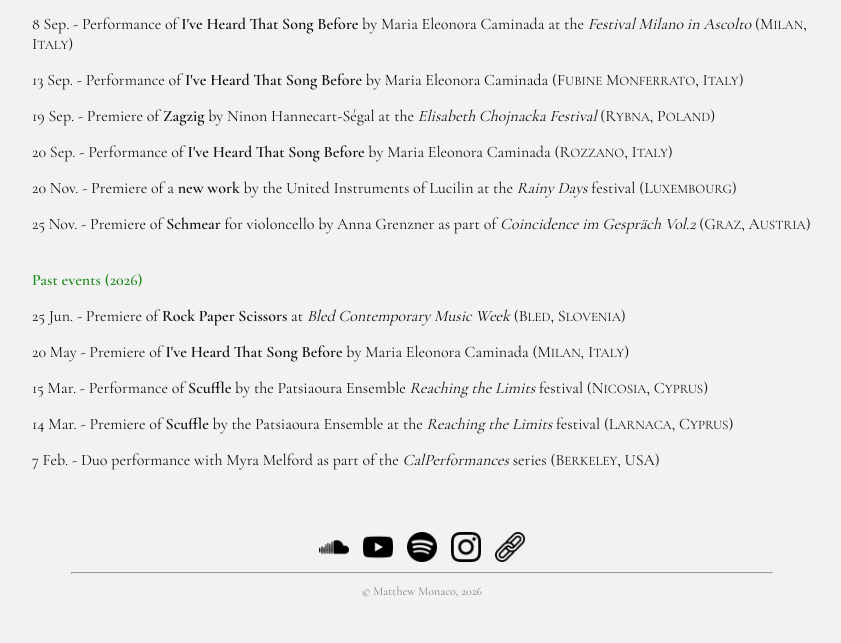
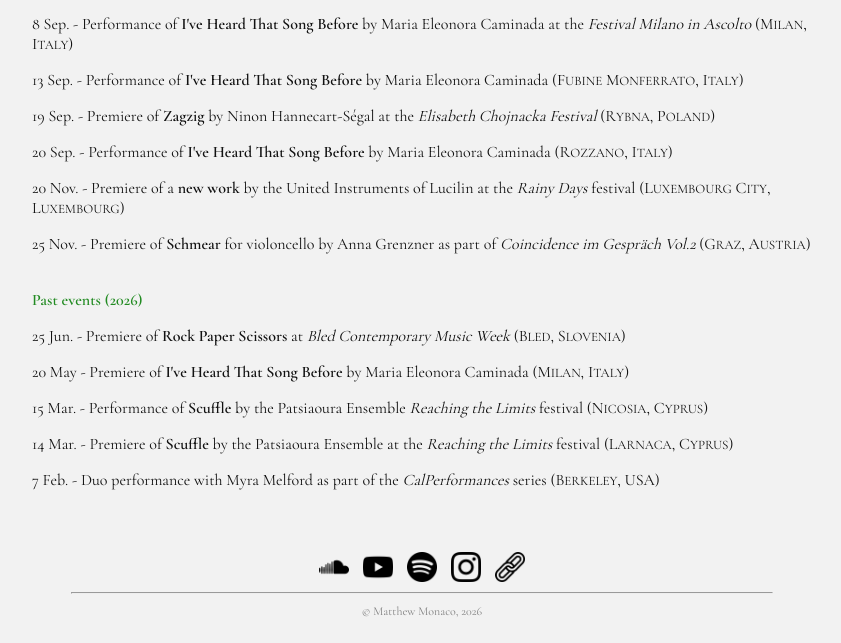
Before and after one commit to matthew-monaco/matthew-monaco.github.io, a Jekyll site: the page built from index.md, in a window 1280 px wide. Shown: the part 487-1130 px from the top of the page, without its empty margins (218-1059 px from the left). Built offline with Jekyll 4.4.1, drawn with Linux system fonts in a browser that asks for light colours.

Commit message:
Update index.md

```diff
--- a/index.md
+++ b/index.md
@@ -16,7 +16,7 @@ I am a Paris-based composer and pianist, originally from New Jersey. Feel free t
 <p>13 Sep. - Performance of <strong>I've Heard That Song Before</strong> by Maria Eleonora Caminada (F<font size="2">UBINE</font> M<font size="2">ONFERRATO</font>, I<font size="2">TALY</font>)</p>
 <p>19 Sep. -  Premiere of <strong>Zagzig</strong> by Ninon Hannecart-Ségal at the <em>Elisabeth Chojnacka Festival</em> (R<font size="2">YBNA</font>, P<font size="2">OLAND</font>)</p>
 <p>20 Sep. - Performance of <strong>I've Heard That Song Before</strong> by Maria Eleonora Caminada (R<font size="2">OZZANO</font>, I<font size="2">TALY</font>)</p>
-<p>20 Nov. - Premiere of a <strong>new work</strong> by the United Instruments of Lucilin at the <em>Rainy Days</em> festival (L<font size="2">UXEMBOURG</font>)</p>
+<p>20 Nov. - Premiere of a <strong>new work</strong> by the United Instruments of Lucilin at the <em>Rainy Days</em> festival (L<font size="2">UXEMBOURG</font> C<font size="2">ITY</font>, L<font size="2">UXEMBOURG</font>)</p>
 <p>25 Nov. - Premiere of <strong>Schmear</strong> for violoncello by Anna Grenzner as part of <em>Coincidence im Gespräch Vol.2</em> (G<font size="2">RAZ</font>, A<font size="2">USTRIA</font>)</p>
 
 <br>
```
